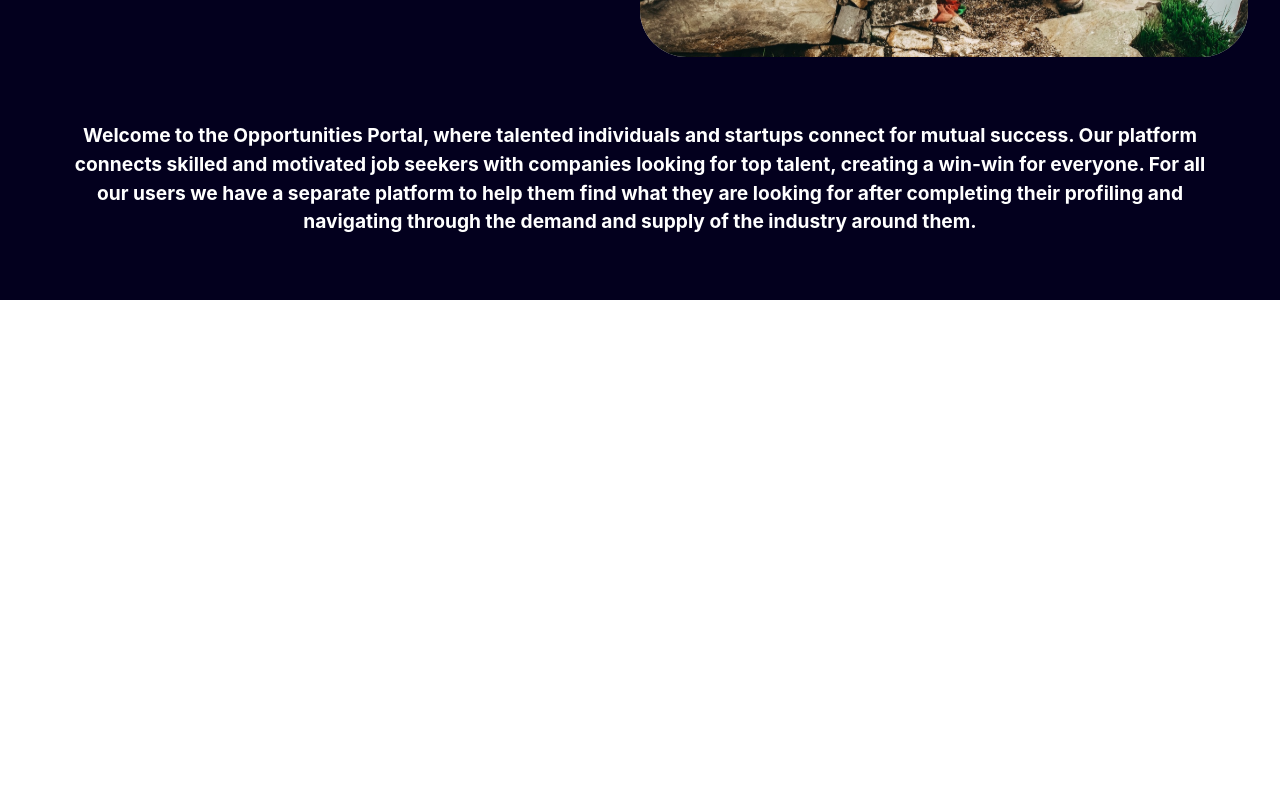
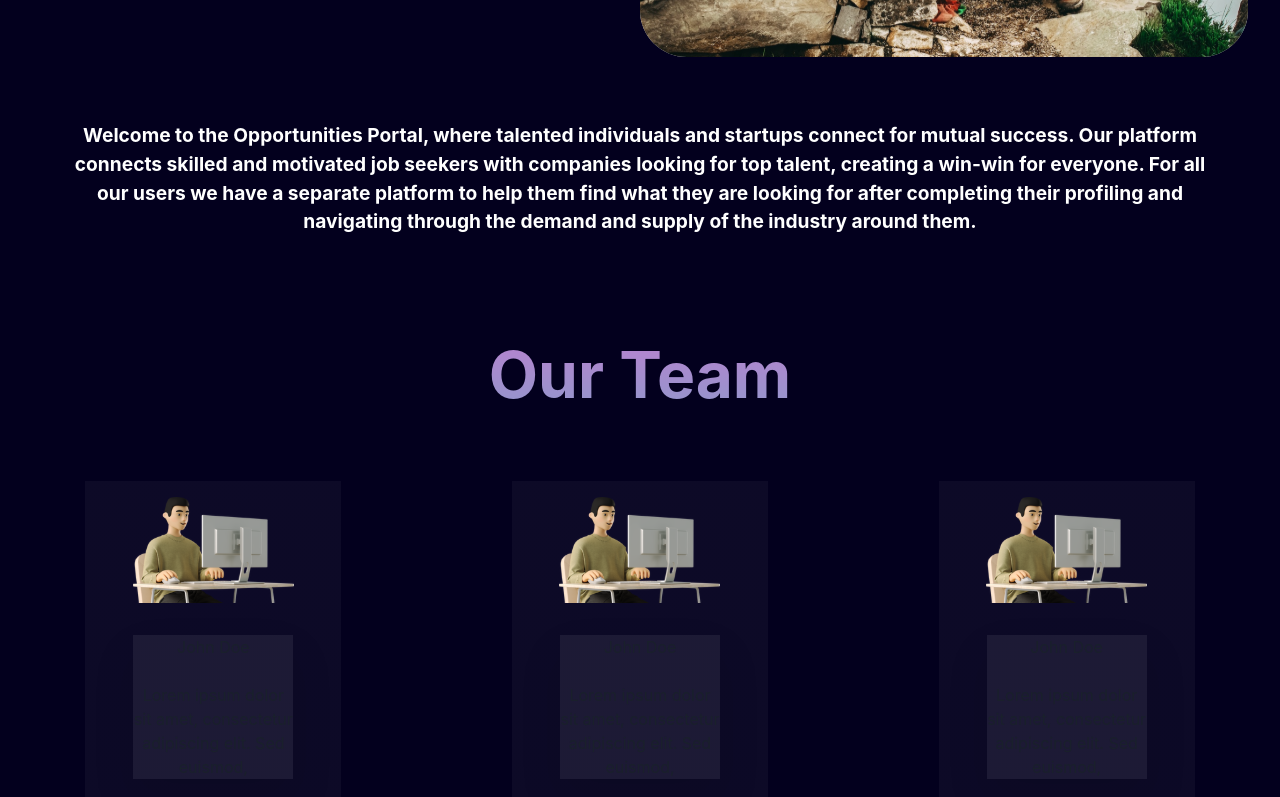
Before and after one commit to The-Opportunties-Portal/top-landing, a Next.js app: page /about in a window 1280 px wide. Shown: the part 513-1310 px from the top of the page. Before the commit the page ends 813 px from the top, so only its background shows below. Built offline with nearby package versions, Linux system fonts and the light colour scheme.

Commit message:
add team

```diff
--- /dev/null
+++ b/components/about/OurTeam.tsx
@@ -0,0 +1,87 @@
+import { Box, Center, Flex, Heading } from "@chakra-ui/react";
+import TeamMember from "./TeamMember";
+
+const TeamData = [
+  {
+    name: "John Doe",
+    title: "CEO",
+    image: "/images/member1.svg",
+    bio: "Lorem ipsum dolor sit amet, consectetur adipiscing elit. Sed euismod, ",
+  },
+  {
+    name: "John Doe",
+    title: "CEO",
+    image: "/images/member1.svg",
+    bio: "Lorem ipsum dolor sit amet, consectetur adipiscing elit. Sed euismod, ",
+  },
+  {
+    name: "John Doe",
+    title: "CEO",
+    image: "/images/member1.svg",
+    bio: "Lorem ipsum dolor sit amet, consectetur adipiscing elit. Sed euismod, ",
+  },
+];
+
+const OurTeam = () => {
+  return (
+    <Box>
+      <Center>
+        <Heading
+          fontSize={{
+            base: "3rem",
+            md: "4rem",
+          }}
+          m={{
+            base: "1rem",
+            md: "2rem",
+          }}
+          sx={{
+            background: "linear-gradient(180deg, #B981CF, #9098CC)",
+            WebkitBackgroundClip: "text",
+            WebkitTextFillColor: "transparent",
+            backgroundClip: "text",
+            textFillColor: "transparent",
+          }}
+        >
+          Our Team
+        </Heading>
+      </Center>
+      <Flex
+        justify="space-around"
+        flexDirection={{
+          base: "column",
+          md: "row",
+        }}
+      >
+        {TeamData.map((member) => (
+          <TeamMember
+            name={member.name}
+            title={member.title}
+            image={member.image}
+            bio={member.bio}
+            key={member.name}
+          />
+        ))}
+      </Flex>
+      <Flex
+        justify="space-around"
+        flexDirection={{
+          base: "column",
+          md: "row",
+        }}
+      >
+        {TeamData.map((member) => (
+          <TeamMember
+            name={member.name}
+            title={member.title}
+            image={member.image}
+            bio={member.bio}
+            key={member.name}
+          />
+        ))}
+      </Flex>
+    </Box>
+  );
+};
+
+export default OurTeam;
--- /dev/null
+++ b/components/about/TeamMember.tsx
@@ -0,0 +1,53 @@
+import { Box, Center } from "@chakra-ui/react";
+
+const TeamMember = ({
+  name,
+  title,
+  image,
+  bio,
+}: {
+  name: string;
+  title: string;
+  image: string;
+  bio: string;
+}) => {
+  return (
+    <Box
+      background={
+        "linear-gradient(225deg, rgba(255, 255, 255, 0.04) 0%, rgba(255, 255, 255, 0.04) 100%), #03001E"
+      }
+      flexBasis={{
+        base: "100%",
+        md: "20%",
+      }}
+      mx={{
+        base: "4rem",
+        md: "2rem",
+      }}
+      my={{
+        base: "2rem",
+      }}
+      p="1rem"
+    >
+      <Center>
+        <img src={image} alt={name} />
+      </Center>
+      <Box
+        m="2rem"
+        sx={{
+          background:
+            "linear-gradient(225deg, rgba(255, 255, 255, 0.1) 0%, rgba(255, 255, 255, 0.1) 100%), #03001E",
+          boxShadow: "0px 20px 40px rgba(0, 0, 0, 0.1)",
+          backdropFilter: "blur(15px)",
+        }}
+        textAlign="center"
+      >
+        <Center>{name}</Center>
+        <br />
+        {bio}
+      </Box>
+    </Box>
+  );
+};
+
+export default TeamMember;
--- a/pages/about.tsx
+++ b/pages/about.tsx
@@ -1,15 +1,15 @@
 import { Flex } from "@chakra-ui/react";
 import Navbar from "../components/Navbar";
 import AboutUs from "../components/about/About";
+import OurTeam from "../components/about/OurTeam";
 
 const About = () => {
   return (
-    <>
-      <Flex direction="column" bgColor="#03001E" minH="100vh">
-        <Navbar page="ABOUT" />
-        <AboutUs />
-      </Flex>
-    </>
+    <Flex direction="column" bgColor="#03001E" minH="100vh">
+      <Navbar page="ABOUT" />
+      <AboutUs />
+      <OurTeam />
+    </Flex>
   );
 };
 
```
